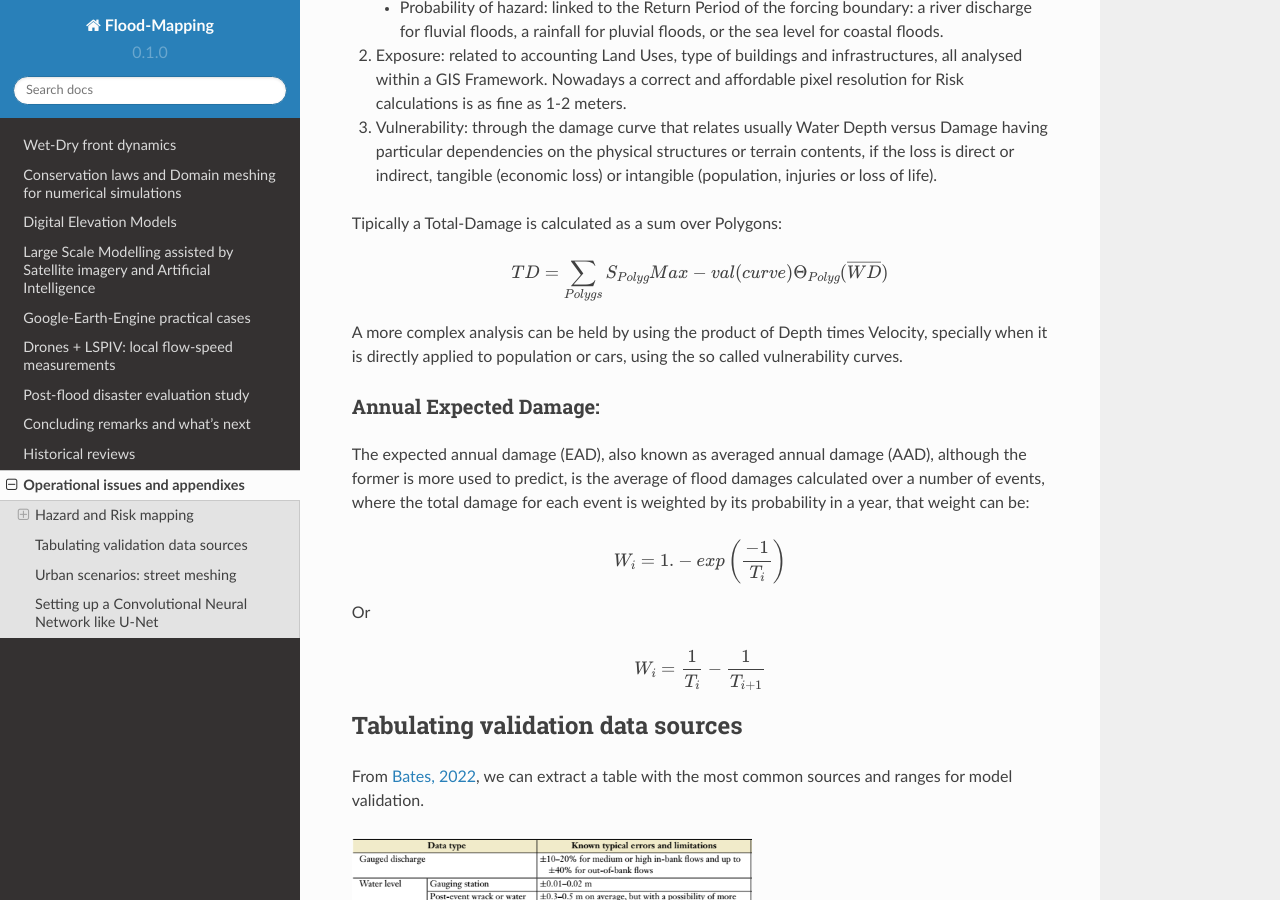
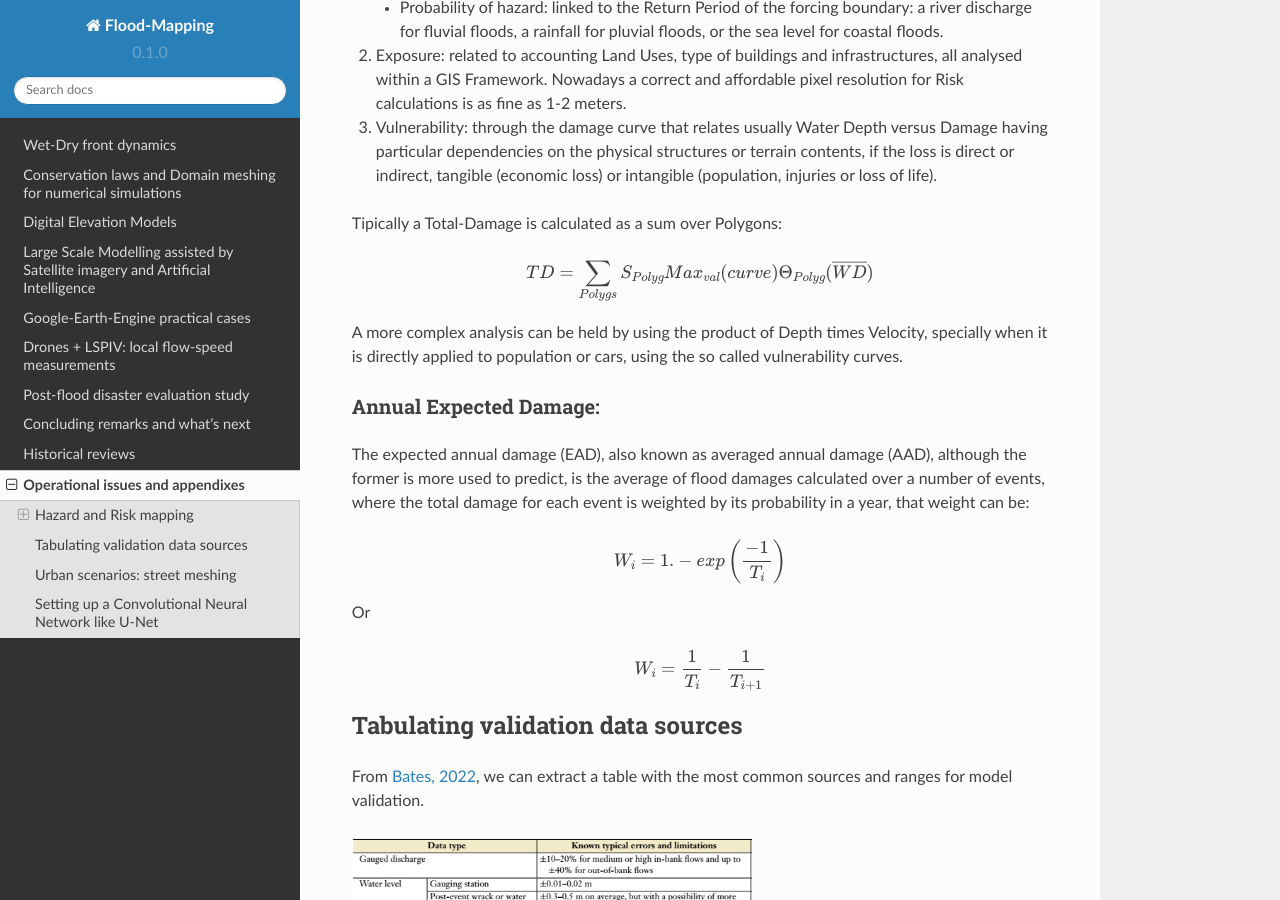
Before and after one commit to ivillamadrid/FloodMapping, a Sphinx documentation site: the page built from docs/source/operational_appx.rst, in a window 1280 px wide and 900 px high, scrolled down 484 px. Built offline with Sphinx 7.4.7 and the Read the Docs theme 2.0.0, drawn with Linux system fonts in a browser that asks for light colours.

```diff
--- a/docs/source/operational_appx.rst
+++ b/docs/source/operational_appx.rst
@@ -24,7 +24,7 @@ Tipically a Total-Damage is calculated as a sum over Polygons:
 
 .. math::
 
-  TD=\sum_{Polygs} S_{Polyg} Max-val(curve) \Theta_{Polyg}(\overline{WD})
+  TD=\sum_{Polygs} S_{Polyg} Max_{val}(curve) \Theta_{Polyg}(\overline{WD})
 
 A more complex analysis can be held by using the product of Depth times Velocity,
 specially when it is directly applied to population or cars, using the so called vulnerability curves.
```
